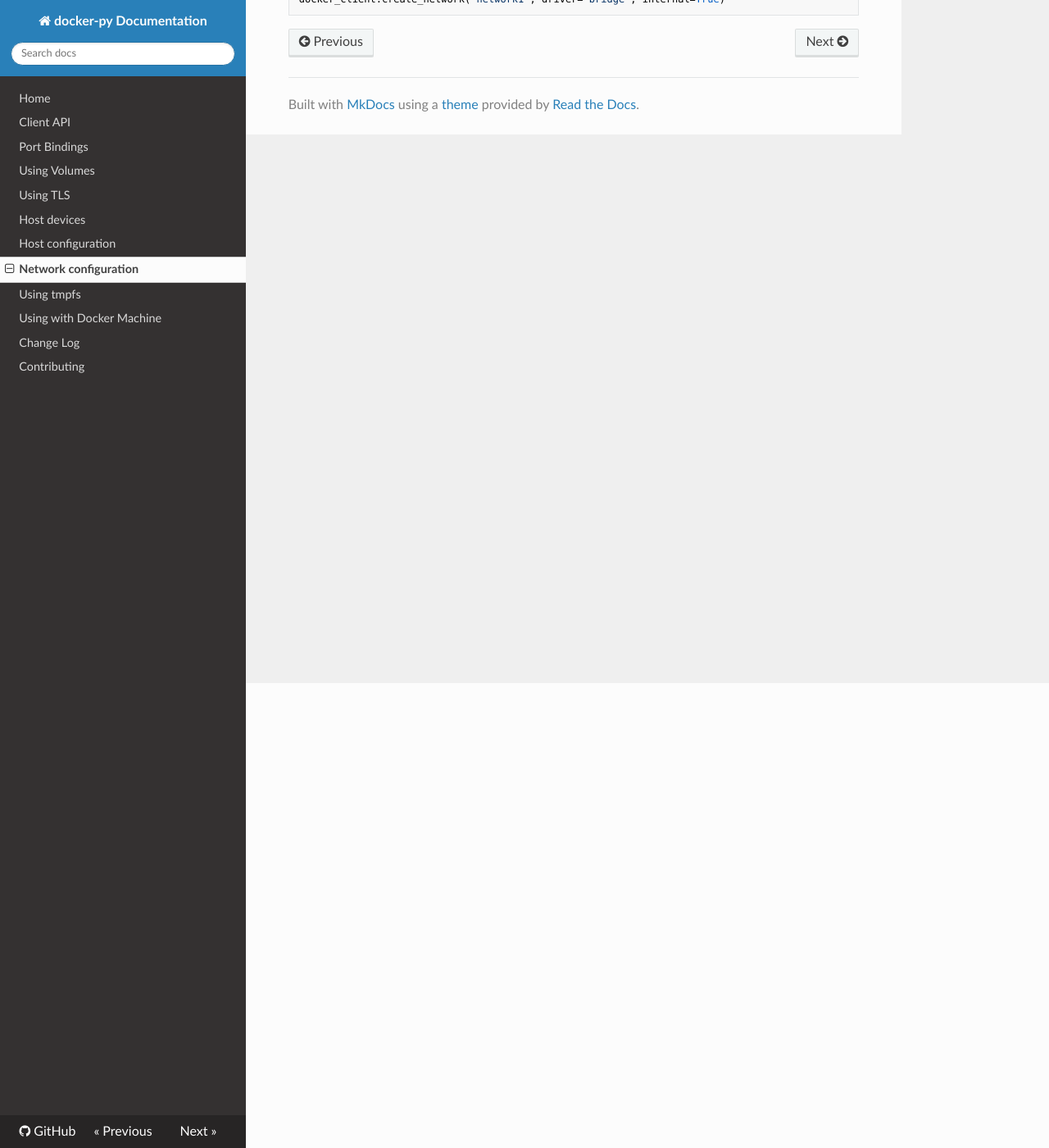
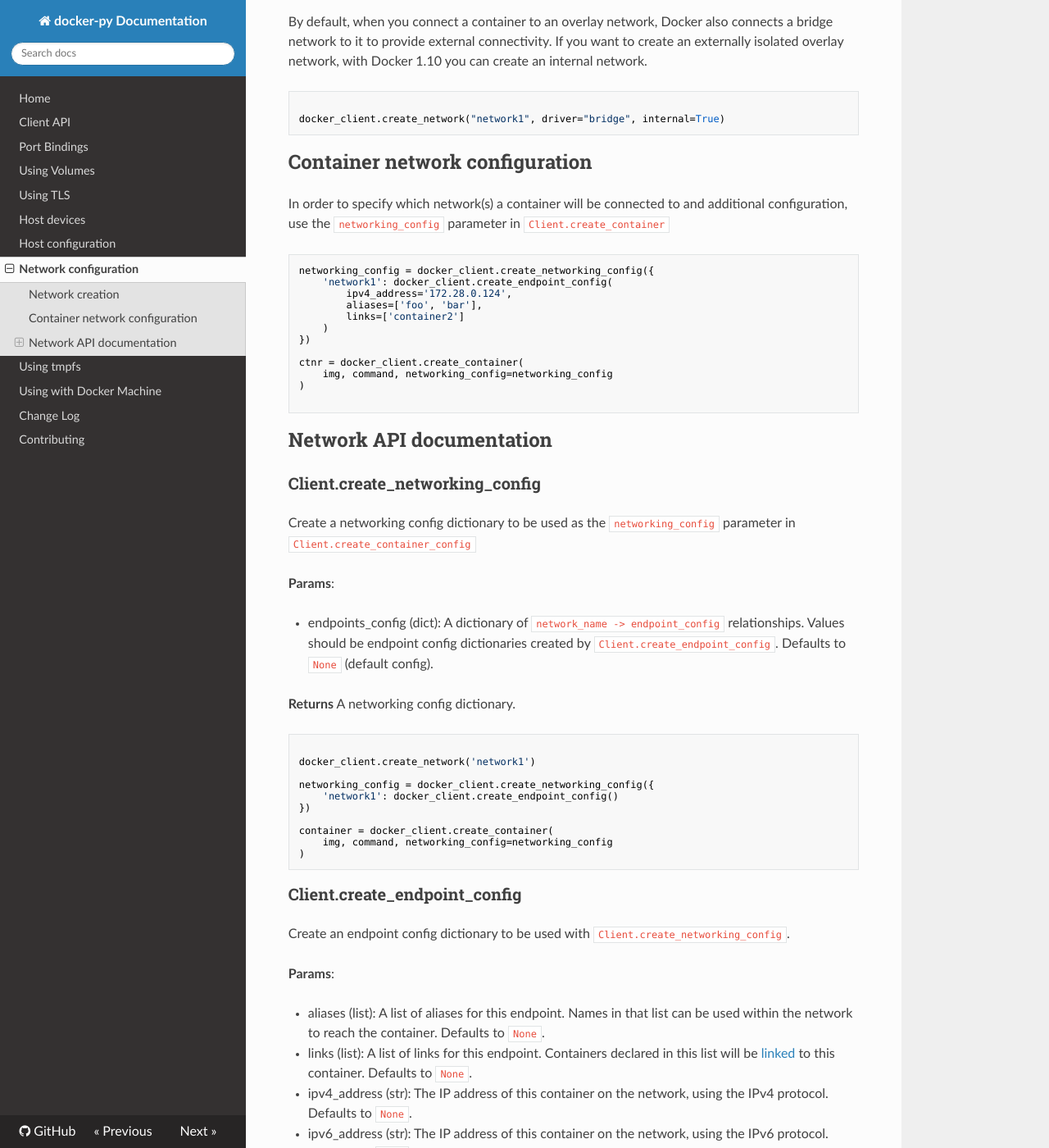
Before and after one commit to docker/docker-py, an MkDocs documentation site: the page built from docs/networks.md, in a window 1280 px wide and 1400 px high, scrolled down 567 px. Shown: the whole window at 82% size. Built offline with MkDocs 1.6.1, drawn with Linux system fonts in a browser that asks for light colours; nearby versions of some CDN libraries; old or Windows-style settings are respelled for this version of MkDocs; some of the changed text lies outside the part shown.

Commit message:
Add ipv[46]_address params to create_endpoint_config. Update networks documentation with exhaustive API docs
Signed-off-by: Joffrey F <joffrey@docker.com>

````diff
--- a/docs/networks.md
+++ b/docs/networks.md
@@ -1,27 +1,171 @@
 # Using Networks
+
+## Network creation
 
 With the release of Docker 1.9 you can now manage custom networks.
 
 
-Here you can see how to create a network named ```network1``` using the ```bridge``` driver
+Here you can see how to create a network named `network1` using
+the `bridge` driver
 
 ```python
 docker_client.create_network("network1", driver="bridge")
 ```
 
-You can also create more advanced networks with custom IPAM configurations. For example,
-setting the subnet to ```192.168.52.0/24``` and gateway to ```192.168.52.254```
+You can also create more advanced networks with custom IPAM configurations.
+For example, setting the subnet to `192.168.52.0/24` and gateway address
+to `192.168.52.254`
 
 ```python
 
-ipam_config = docker.utils.create_ipam_config(subnet='192.168.52.0/24', gateway='192.168.52.254')
+ipam_config = docker.utils.create_ipam_config(
+    subnet='192.168.52.0/24',
+    gateway='192.168.52.254'
+)
 
 docker_client.create_network("network1", driver="bridge", ipam=ipam_config)
 ```
 
-With Docker 1.10 you can now also create internal networks
+By default, when you connect a container to an overlay network, Docker also
+connects a bridge network to it to provide external connectivity. If you want
+to create an externally isolated overlay network, with Docker 1.10 you can
+create an internal network.
 
 ```python
 
 docker_client.create_network("network1", driver="bridge", internal=True)
 ```
+
+## Container network configuration
+
+In order to specify which network(s) a container will be connected to and
+additional configuration, use the `networking_config` parameter in
+`Client.create_container`
+
+```python
+networking_config = docker_client.create_networking_config({
+    'network1': docker_client.create_endpoint_config(
+        ipv4_address='172.28.0.124',
+        aliases=['foo', 'bar'],
+        links=['container2']
+    )
+})
+
+ctnr = docker_client.create_container(
+    img, command, networking_config=networking_config
+)
+
+```
+
+## Network API documentation
+
+### Client.create_networking_config
+
+Create a networking config dictionary to be used as the `networking_config`
+parameter in `Client.create_container_config`
+
+**Params**:
+
+* endpoints_config (dict): A dictionary of `network_name -> endpoint_config`
+  relationships. Values should be endpoint config dictionaries created by
+  `Client.create_endpoint_config`. Defaults to `None` (default config).
+
+**Returns** A networking config dictionary.
+
+```python
+
+docker_client.create_network('network1')
+
+networking_config = docker_client.create_networking_config({
+    'network1': docker_client.create_endpoint_config()
+})
+
+container = docker_client.create_container(
+    img, command, networking_config=networking_config
+)
+```
+
+
+### Client.create_endpoint_config
+
+Create an endpoint config dictionary to be used with
+`Client.create_networking_config`.
+
+**Params**:
+
+* aliases (list): A list of aliases for this endpoint. Names in that list can
+  be used within the network to reach the container. Defaults to `None`.
+* links (list): A list of links for this endpoint. Containers declared in this
+  list will be [linked](https://docs.docker.com/engine/userguide/networking/work-with-networks/#linking-containers-in-user-defined-networks)
+  to this container. Defaults to `None`.
+* ipv4_address (str): The IP address of this container on the network,
+  using the IPv4 protocol. Defaults to `None`.
+* ipv6_address (str): The IP address of this container on the network,
+  using the IPv6 protocol. Defaults to `None`.
+
+**Returns** An endpoint config dictionary.
+
+```python
+endpoint_config = docker_client.create_endpoint_config(
+    aliases=['web', 'app'],
+    links=['app_db'],
+    ipv4_address='132.65.0.123'
+)
+
+docker_client.create_network('network1')
+networking_config = docker_client.create_networking_config({
+    'network1': endpoint_config
+})
+container = docker_client.create_container(
+    img, command, networking_config=networking_config
+)
+```
+### docker.utils.create_ipam_config
+
+Create an IPAM (IP Address Management) config dictionary to be used with
+`Client.create_network`.
+
+
+**Params**:
+
+* driver (str): The IPAM driver to use. Defaults to `'default'`.
+* pool_configs (list): A list of pool configuration dictionaries as created
+  by `docker.utils.create_ipam_pool`. Defaults to empty list.
+
+**Returns** An IPAM config dictionary
+
+```python
+ipam_config = docker.utils.create_ipam_config(driver='default')
+network = docker_client.create_network('network1', ipam=ipam_config)
+```
+
+### docker.utils.create_ipam_pool
+
+Create an IPAM pool config dictionary to be added to the `pool_configs` param
+in `docker.utils.create_ipam_config`.
+
+**Params**:
+
+* subnet (str): Custom subnet for this IPAM pool using the CIDR notation.
+  Defaults to `None`.
+* iprange (str): Custom IP range for endpoints in this IPAM pool using the
+  CIDR notation. Defaults to `None`.
+* gateway (str): Custom IP address for the pool's gateway.
+* aux_addresses (dict): A dictionary of `key -> ip_address` relationships
+  specifying auxiliary addresses that need to be allocated by the
+  IPAM driver.
+
+**Returns** An IPAM pool config dictionary
+
+```python
+ipam_pool = docker.utils.create_ipam_pool(
+    subnet='124.42.0.0/16',
+    iprange='124.42.0.0/8',
+    gateway='124.42.0.254',
+    aux_addresses={
+        'reserved1': '124.42.1.1'
+    }
+)
+ipam_config = docker.utils.create_ipam_config(pool_configs=[ipam_pool])
+network = docker_client.create_network('network1', ipam=ipam_config)
+```
````
Also changed, not shown: docs/api.md (+1 -0 lines), 2 other files.
